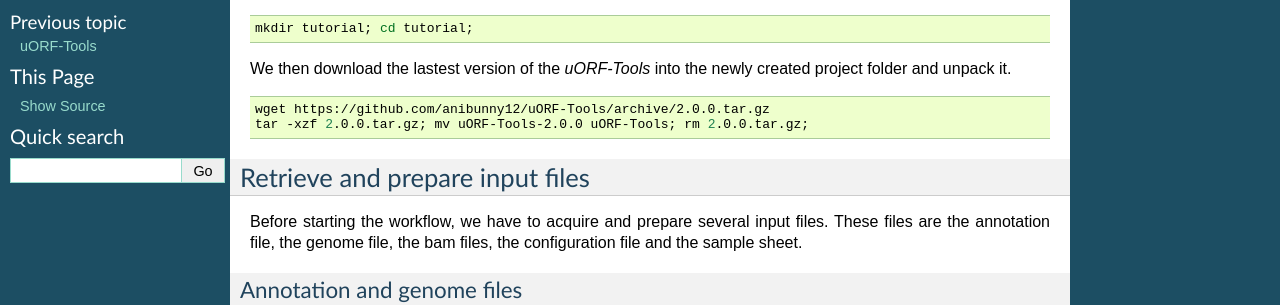
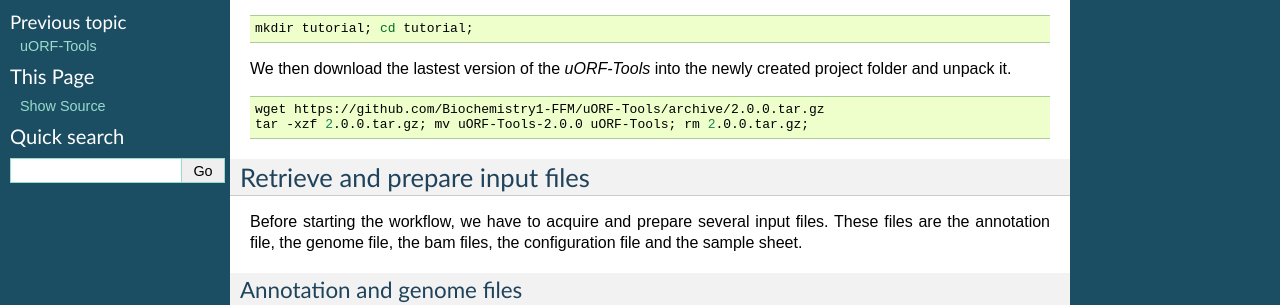
Before and after one commit to RickGelhausen/uORF-Tools_ReadTheDocs, a Sphinx documentation site: the page built from docs/source/example-workflow.rst, in a window 1280 px wide and 900 px high. Shown: the part 377-682 px from the top of the window. Built offline with Sphinx 7.4.7, drawn with Linux system fonts in a browser that asks for light colours; cross-references to code outside the pages are shown as plain code.

Commit message:
changed git directory

```diff
--- a/docs/source/example-workflow.rst
+++ b/docs/source/example-workflow.rst
@@ -26,7 +26,7 @@
 
 .. code-block:: bash
 
-    wget https://github.com/anibunny12/uORF-Tools/archive/2.0.0.tar.gz
+    wget https://github.com/Biochemistry1-FFM/uORF-Tools/archive/2.0.0.tar.gz
     tar -xzf 2.0.0.tar.gz; mv uORF-Tools-2.0.0 uORF-Tools; rm 2.0.0.tar.gz;
 
 Retrieve and prepare input files
--- a/docs/source/overview.rst
+++ b/docs/source/overview.rst
@@ -23,7 +23,7 @@
 The output is written to a directory structure that corresponds to the workflow steps, you can decide at the bedginning of the workflow whether you want to keep the intermediary files (default) or only the final result.
 
 .. image:: images/directoryTable_short.png
-    :scale: 40%
+    :scale: 35%
     :align: center
 
 • | **annotation:** contains the processed user-provided annotation file with genomic features.
```
